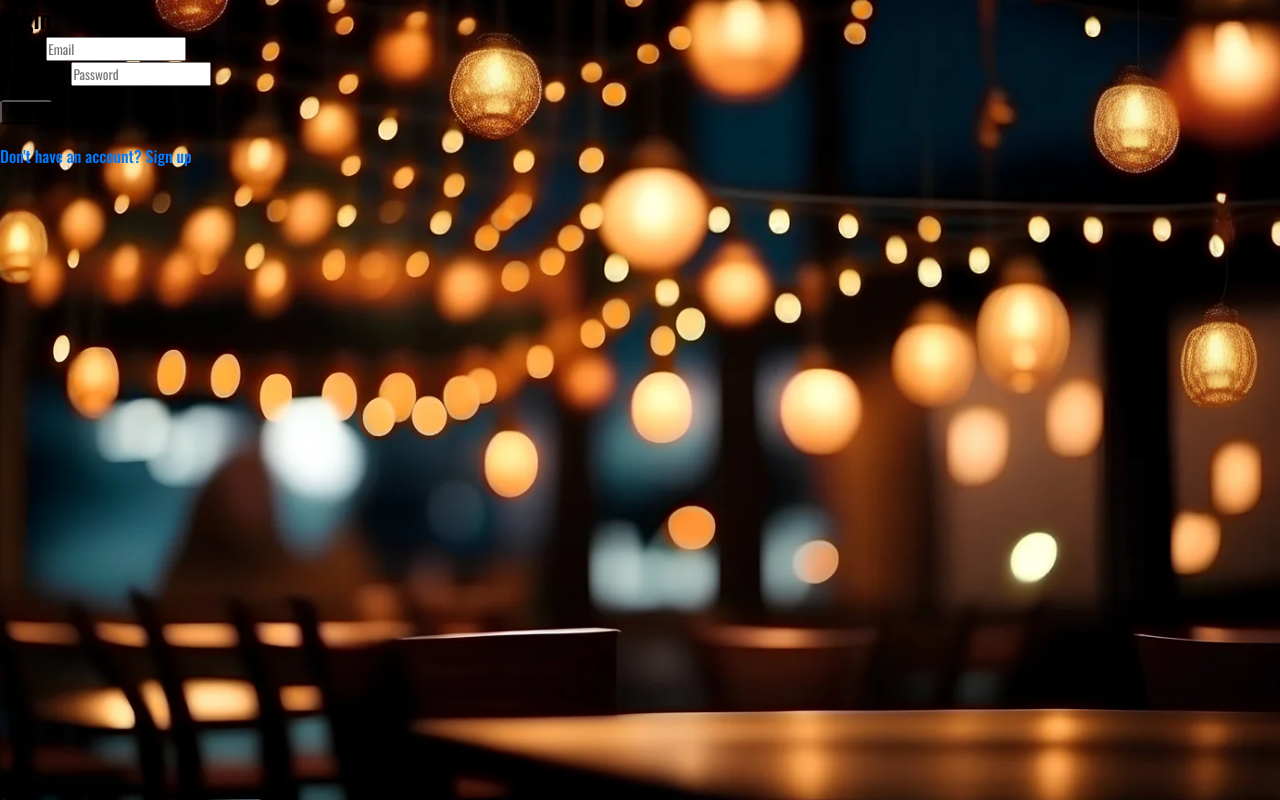
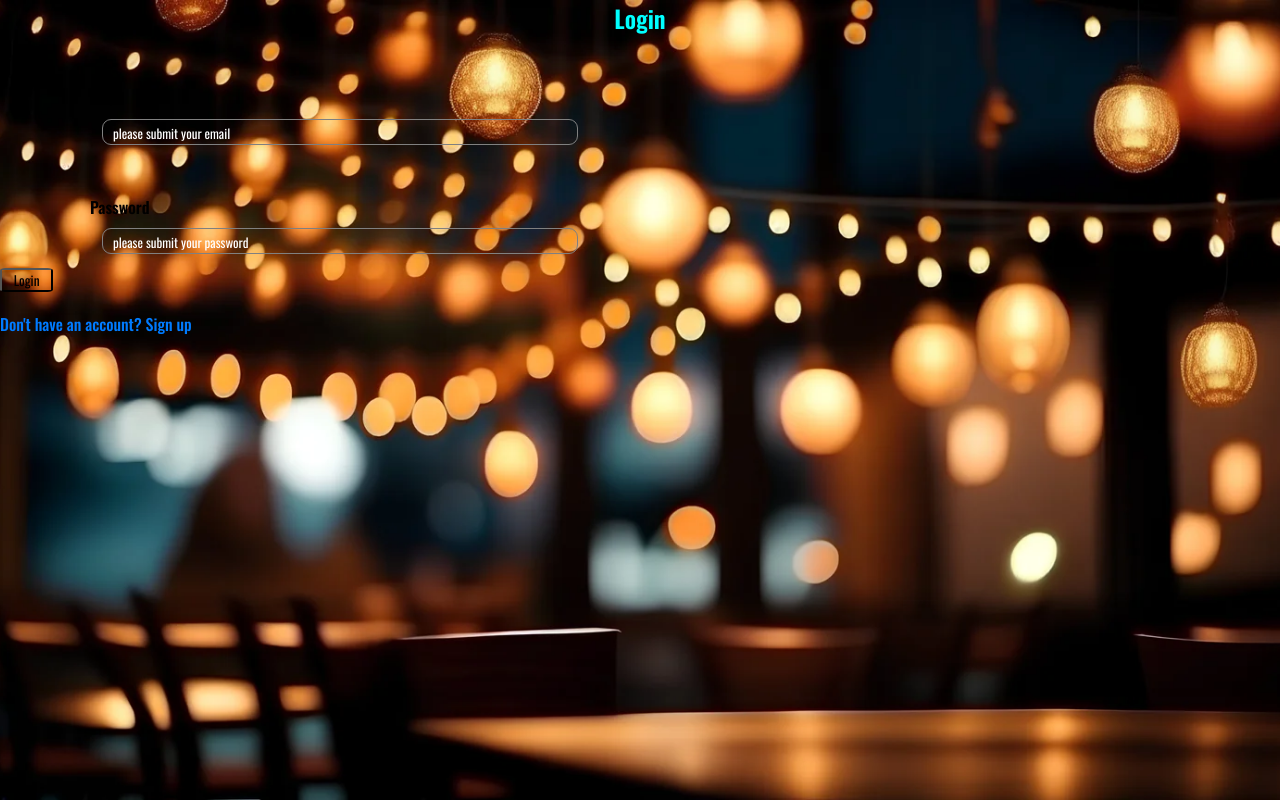
Before and after one commit to Sanalemba991/Sigup, a React (Vite) app in the folder client/: page / in a window 1280 px wide. Built offline with nearby package versions, Linux system fonts and the light colour scheme.

Commit message:
making good

```diff
--- a/client/src/LogIn.jsx
+++ b/client/src/LogIn.jsx
@@ -34,20 +34,24 @@ function LogIn() {
   return (
     <div className="Log">
       <h2 className="login">Login</h2>
-      <div className="cen">
+      <div >
         <form onSubmit={submit}>
-          <div >
+          <div className="cen" >
+            <div>
             <label htmlFor="email">
-              <strong >Email</strong>
+              <strong  >Email</strong>
             </label>
+            </div>
+            <div>
             <input
               type="email"
-              placeholder="Email"
+              placeholder="please submit your email"
               name="email"
               value={email}
               className="la"
               onChange={(e) => setEmail(e.target.value)}
             />
+            </div>
           </div>
           <div className="cen">
             <label htmlFor="password">
@@ -55,7 +59,7 @@ function LogIn() {
             </label>
             <input
               type="password"
-              placeholder="Password"
+              placeholder="please submit your password"
               name="password"
               value={password}
               className="la"
--- a/client/src/Login.css
+++ b/client/src/Login.css
@@ -4,7 +4,59 @@
     background-size: cover;
     background-position: center;
     min-height: 100vh;
+
   }
+
+  .login{
+    color: aqua;
+    text-align: center;
+  }
+/* Styling for the form container */
+.cen {
+    margin-top: 50px;
+    margin-left: 90px;
+    display: flex;
+    flex-direction: column;
+
+
+  }
+  .cen label strong {
+    /* Aqua color for the strong part */
+  }
+  .cen label{
+    background-color: transparent;
+  }
+ /* Styling for input fields inside .cen */
+ .cen input {
+    margin-top: 9px;
+    background-color: transparent; /* Make background transparent */
+    border: 1px solid grey; /* Border with grey color */
+    border-radius: 9px;
+    width: 40%; /* Limit the width of the input */
+    font-size: 1rem; /* Font size for input text */
+    color: wheat; /* Color for the text entered in the input */
+    box-sizing: border-box; /* Include padding and border in width calculation */
+    padding-left:10px; /* Adds space to the left of both input text and placeholder */
+    transition: border-color 0.3s ease, background-color 0.3s ease; /* Smooth transition on focus */
+  }
+
+  /* Styling for the placeholder text */
+  .cen input::placeholder {
+    color: white; /* Light grey color for placeholder text */
+    font-size: small; /* Same font size as input text */
+ /* Make placeholder text italic */
+  }
+
+
+  /* Styling for input fields on focus */
+  .cen input:focus {
+    border-color: black; /* Change border color to aqua on focus */
+    background-color: rgba(0, 0, 0, 0.2); /* Optional: Add subtle background color on focus */
+    outline: none; /* Remove default outline for better design */
+  }
+
+
+
 
 
   .btn{
```
